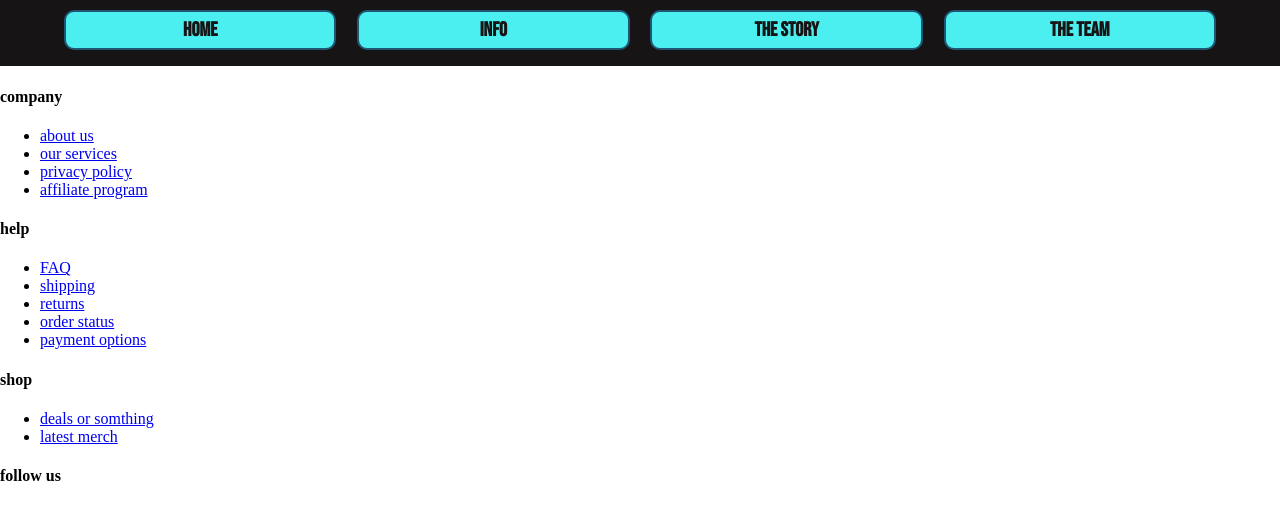
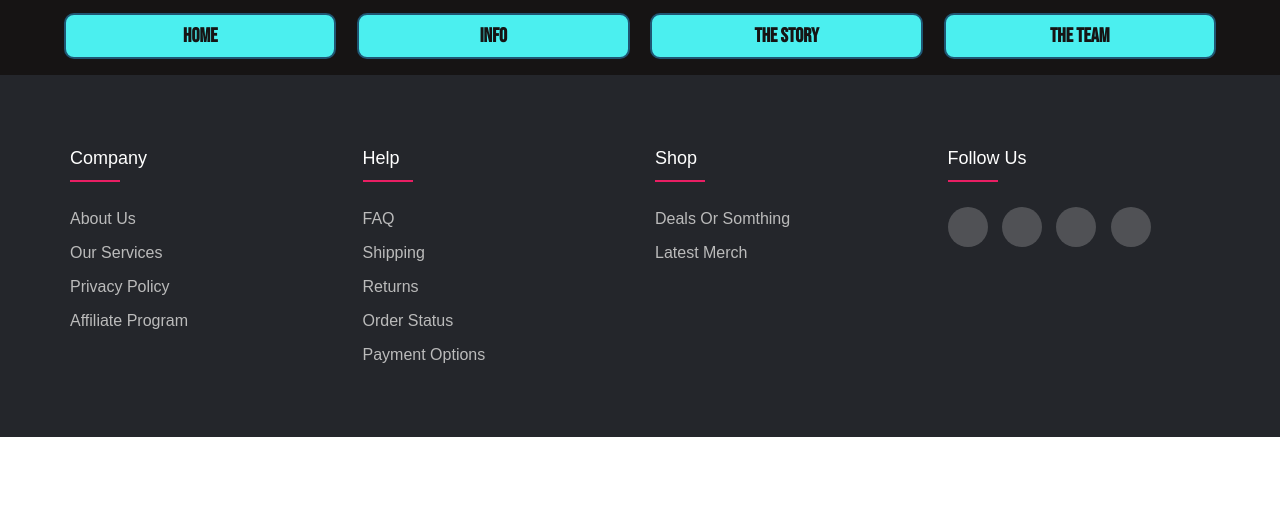
Before and after one commit to AkeVonWolfe/Grupparbete, a plain HTML site: page The-Story.html in a window 1280 px wide. Shown: the part 63-582 px from the top of the page. Drawn offline with Linux system fonts and the light colour scheme.

Commit message:
added diffrent styles

```diff
--- a/style.css
+++ b/style.css
@@ -5,3 +5,97 @@
 body{
 	margin: 0;
 }
+
+@import url('https://fonts.googleapis.com/css2?family=Poppins:wght@300;400;500;600;700&display=swap');
+body{
+	line-height: 1.5;
+	font-family: 'Poppins', sans-serif;
+}
+*{
+	margin:0;
+	padding:0;
+	box-sizing: border-box;
+}
+.container{
+	max-width: 1170px;
+	margin:auto;
+}
+.row{
+	display: flex;
+	flex-wrap: wrap;
+}
+ul{
+	list-style: none;
+}
+.footer{
+	background-color: #24262b;
+    padding: 70px 0;
+}
+.footer-col{
+   width: 25%;
+   padding: 0 15px;
+}
+.footer-col h4{
+	font-size: 18px;
+	color: #ffffff;
+	text-transform: capitalize;
+	margin-bottom: 35px;
+	font-weight: 500;
+	position: relative;
+}
+.footer-col h4::before{
+	content: '';
+	position: absolute;
+	left:0;
+	bottom: -10px;
+	background-color: #e91e63;
+	height: 2px;
+	box-sizing: border-box;
+	width: 50px;
+}
+.footer-col ul li:not(:last-child){
+	margin-bottom: 10px;
+}
+.footer-col ul li a{
+	font-size: 16px;
+	text-transform: capitalize;
+	color: #ffffff;
+	text-decoration: none;
+	font-weight: 300;
+	color: #bbbbbb;
+	display: block;
+	transition: all 0.3s ease;
+}
+.footer-col ul li a:hover{
+	color: #ffffff;
+	padding-left: 8px;
+}
+.footer-col .social-links a{
+	display: inline-block;
+	height: 40px;
+	width: 40px;
+	background-color: rgba(255,255,255,0.2);
+	margin:0 10px 10px 0;
+	text-align: center;
+	line-height: 40px;
+	border-radius: 50%;
+	color: #ffffff;
+	transition: all 0.5s ease;
+}
+.footer-col .social-links a:hover{
+	color: #24262b;
+	background-color: #ffffff;
+}
+
+/*responsive*/
+@media(max-width: 767px){
+  .footer-col{
+    width: 50%;
+    margin-bottom: 30px;
+}
+}
+@media(max-width: 574px){
+  .footer-col{
+    width: 100%;
+}
+}
```
